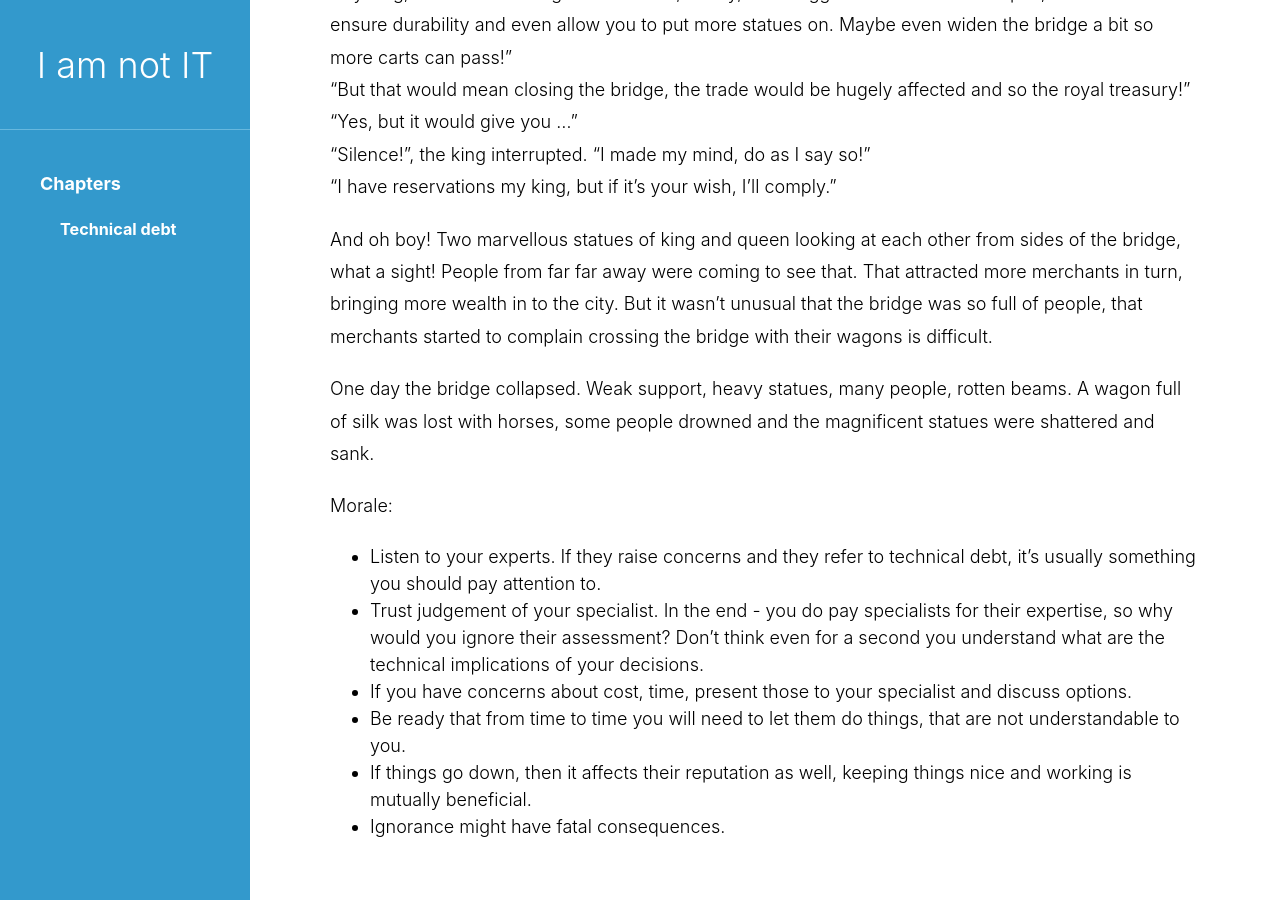
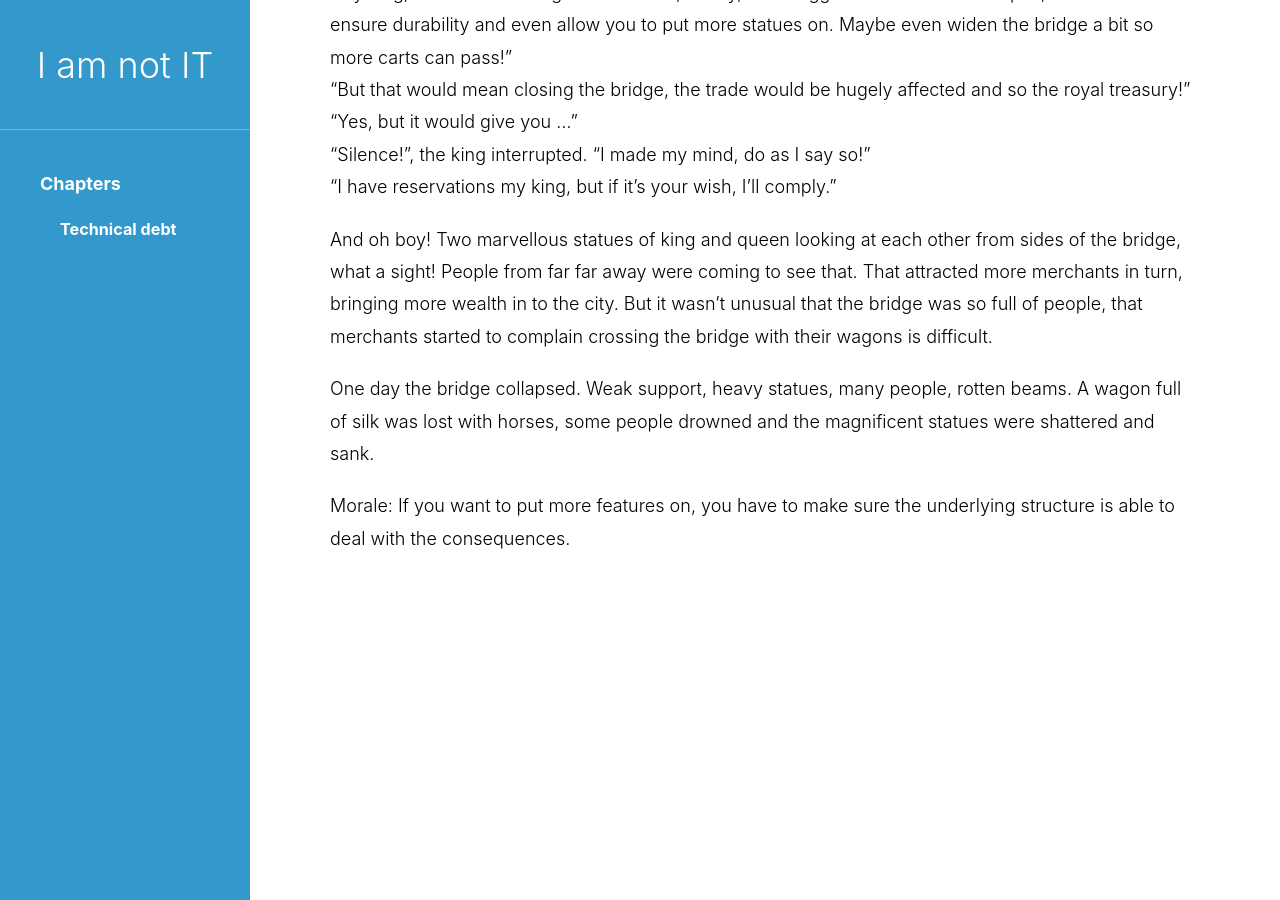
Before and after one commit to promne/it.nonit, a Jekyll site: the page built from _chapters/technical_debt.md, in a window 1280 px wide and 900 px high, scrolled down 865 px. Built offline with Jekyll 4.4.1, drawn with Linux system fonts in a browser that asks for light colours.

Commit message:
change morale for tech debt

```diff
--- a/_chapters/technical_debt.md
+++ b/_chapters/technical_debt.md
@@ -30,9 +30,4 @@ One day the bridge collapsed. Weak support, heavy statues, many people, rotten b
 
 
 Morale:
-* Listen to your experts. If they raise concerns and they refer to technical debt, it’s usually something you should pay attention to.
-* Trust judgement of your specialist. In the end - you do pay specialists for their expertise, so why would you ignore their assessment? Don’t think even for a second you understand what are the technical implications of your decisions.
-* If you have concerns about cost, time, present those to your specialist and discuss options.
-* Be ready that from time to time you will need to let them do things, that are not understandable to you.
-* If things go down, then it affects their reputation as well, keeping things nice and working is mutually beneficial.
-* Ignorance might have fatal consequences.
+If you want to put more features on, you have to make sure the underlying structure is able to deal with the consequences.
```
